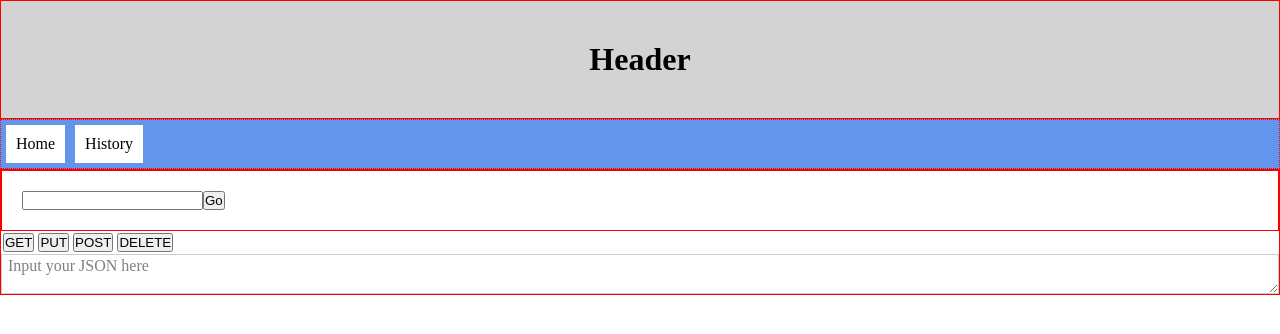
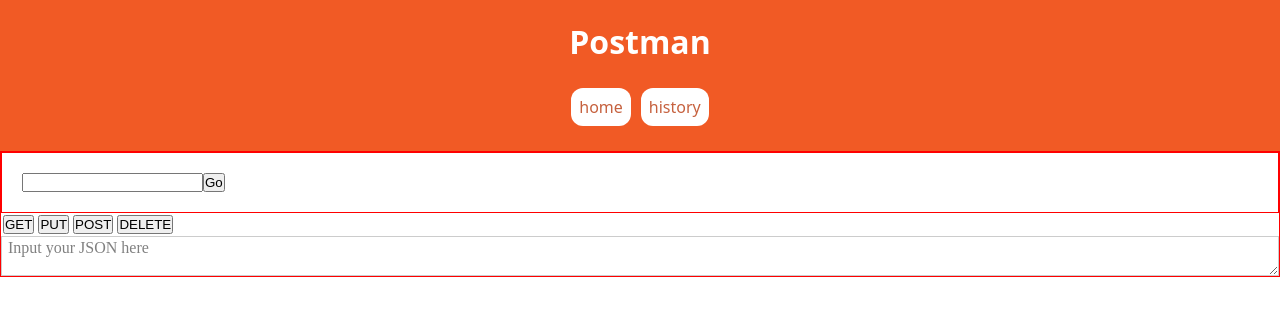
Before and after one commit to DerekHudgins/postman-clone, a React app: page / in a window 1280 px wide. Shown: the top 334 px of the page. Built offline with nearby package versions, Linux system fonts and the light colour scheme.

Commit message:
more css

```diff
--- a/src/components/headers/Header.jsx
+++ b/src/components/headers/Header.jsx
@@ -5,7 +5,9 @@
 const Header = () => {
   return (
     <header className={styles.Header}>
-      <h2>Header</h2>
+      <div className={styles.heading}>
+        <h2>Postman</h2>
+      </div>
       <NavigationBar />
     </header>
   );
--- a/src/components/headers/NavigationBar.jsx
+++ b/src/components/headers/NavigationBar.jsx
@@ -6,10 +6,10 @@
   return (
     <div className={styles.NavigationBar}>
       <Link to="/">
-        <div className={styles.navButton}>Home</div>
+        <div className={styles.navButton}>home</div>
       </Link>
       <Link to="/history">
-        <div className={styles.navButton}>History</div>
+        <div className={styles.navButton}>history</div>
       </Link>
     </div>
   );
--- a/src/components/headers/styles/Header.css
+++ b/src/components/headers/styles/Header.css
@@ -1,13 +1,25 @@
+
 * {
     margin: 0;
     padding: 0;
     box-sizing: border-box;
 }
 
-h2 {
-        padding: 40px;
+.Header {
+    background-color: #f15a25;
+    padding-bottom: 20px;
+
+    .heading {
+        display: flex;
+        flex-direction: row;
+        justify-content: center;
+        align-items: center;
+        padding: 20px;
+    }
+
+    h2 {
         font-size: 2rem;
-        text-align: center;
-        border: 1px solid red;
-        background-color: lightgrey;
+        font-family: system-ui;
+        color: white;
     }
+}
--- a/src/components/headers/styles/NavigationBar.css
+++ b/src/components/headers/styles/NavigationBar.css
@@ -1,22 +1,21 @@
 .NavigationBar {
     display: flex;
-  background-color: cornflowerblue;
-  border: 1px dotted red;
+    flex-direction: row;
+    justify-content: center;
+    align-items: center;
 
     a {
         text-decoration: none;
-    color: black;
+        color: #c6613e;
+        font-family: system-ui;
     }
 
     .navButton {
         margin: 5px;
-    padding: 10px;
+        padding: 8px;
         border: none;
         cursor: pointer;
         background-color: white;
-  }
-
-  .navButton::hover {
-    background-color: lightcoral;
+        border-radius: 12px;
     }
 }
```
Lines whose indentation alone changed are shown as unchanged.
